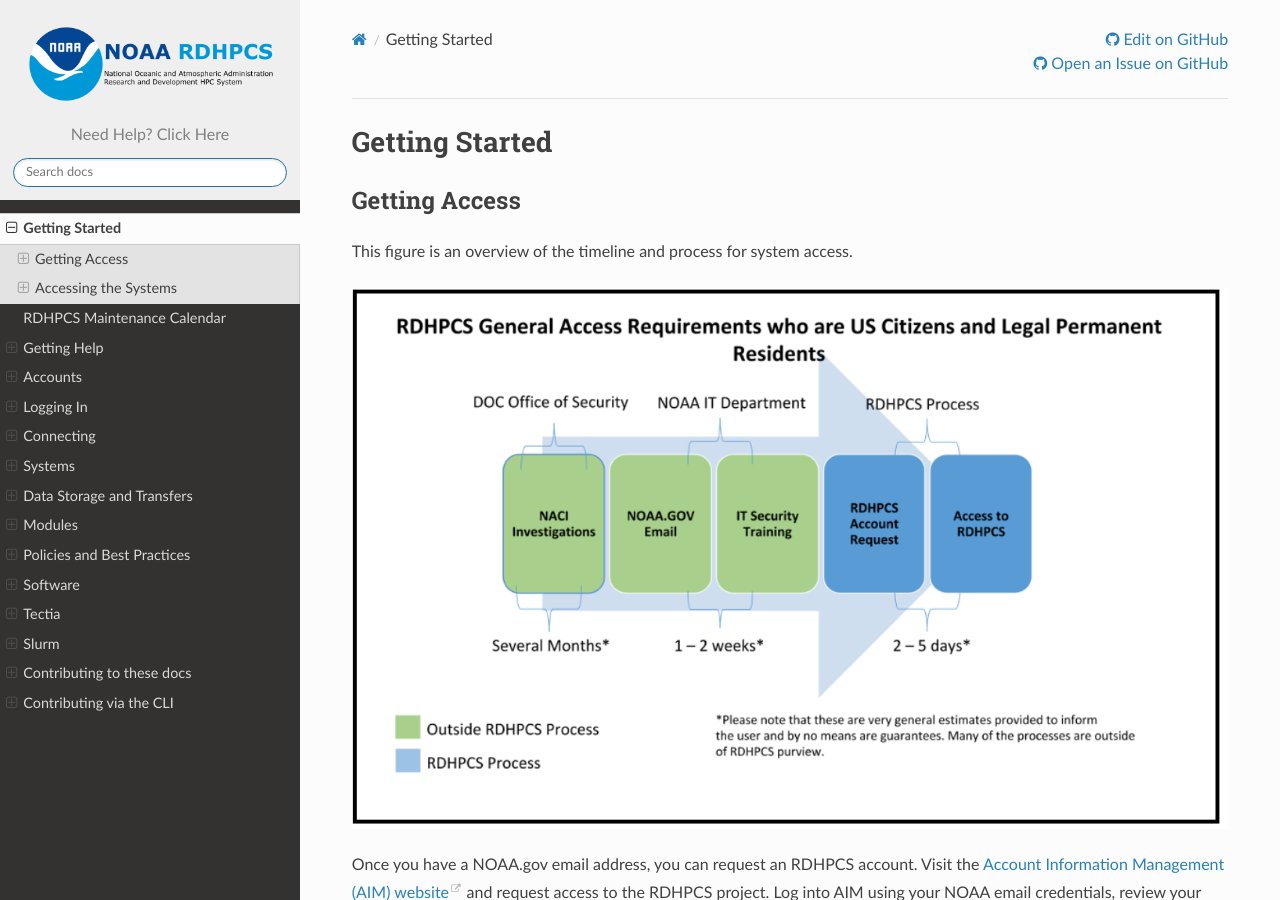
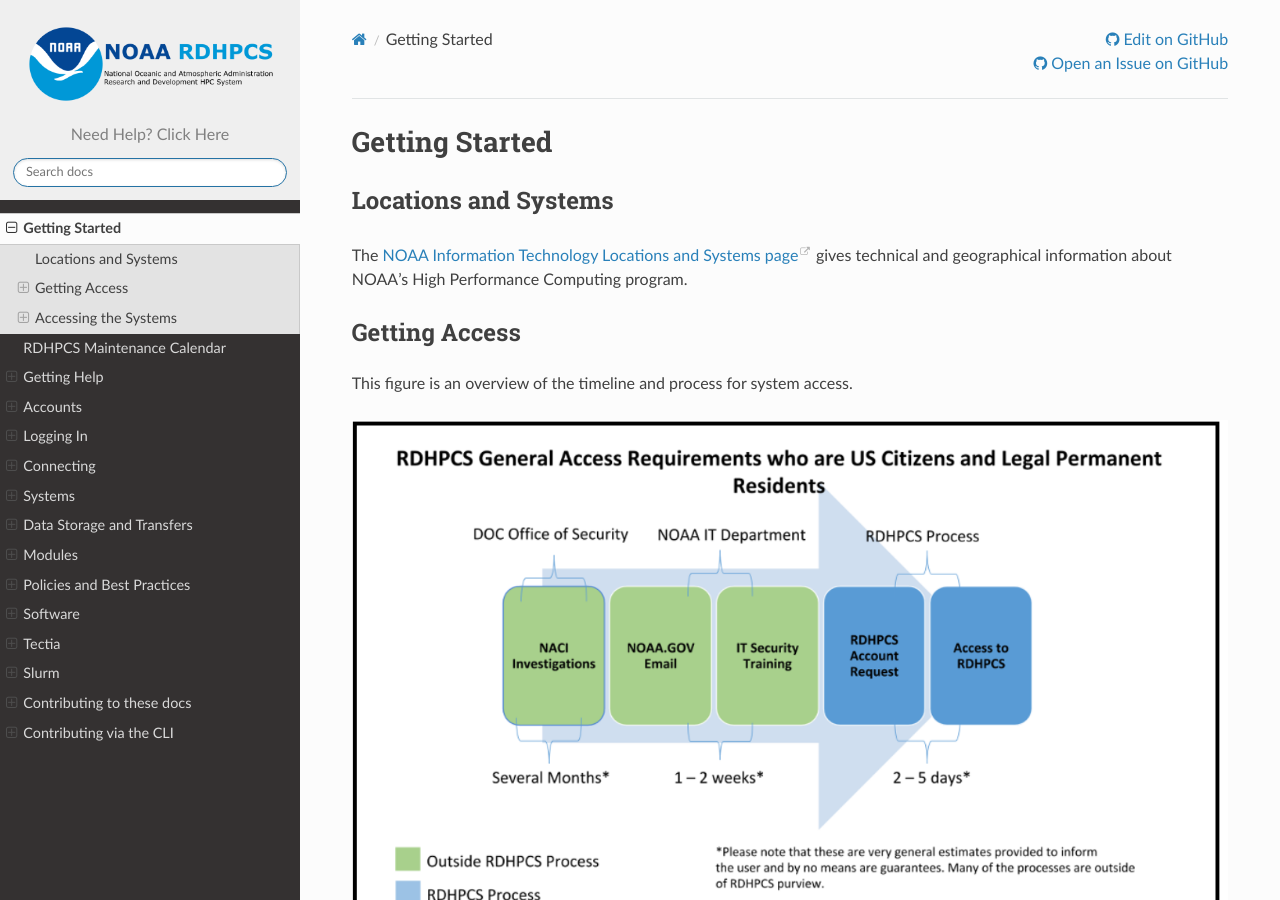
Before and after one commit to NOAA-RDHPCS/noaa-rdhpcs.github.io, a Sphinx documentation site: the page built from source/getting_started/index.rst, in a window 1280 px wide and 900 px high. Built offline with Sphinx 7.4.7 and the Read the Docs theme 2.0.0, drawn with Linux system fonts in a browser that asks for light colours.

Commit message:
Map and locations on HPCC site, linked from here

```diff
--- a/source/getting_started/index.rst
+++ b/source/getting_started/index.rst
@@ -4,6 +4,13 @@
 Getting Started
 ###############
 
+Locations and Systems
+=====================
+
+The `NOAA Information Technology Locations and Systems page
+<https://www.noaa.gov/organization/information-technology/hpcc-locations-and-systems>`_
+gives technical and geographical information about NOAA's High
+Performance Computing program.
 
 Getting Access
 ==============
```
